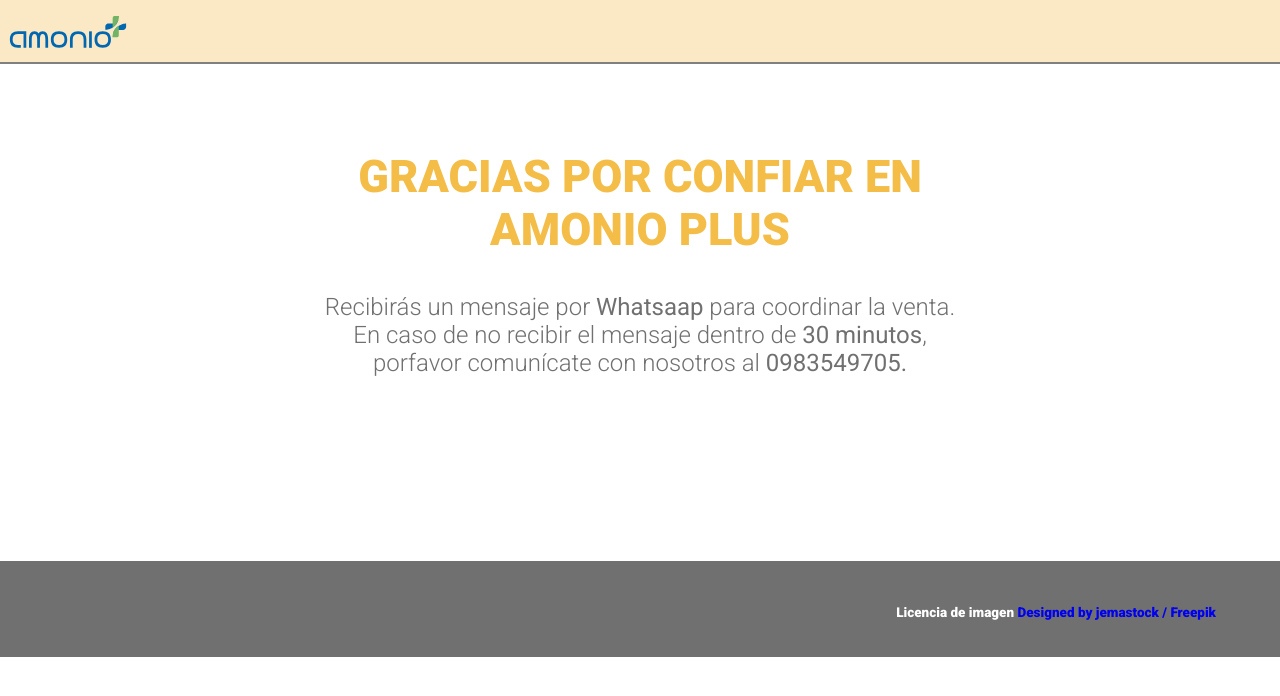
After one commit to bryangurumendi/amonioplus, a Django app: template templates/registro.html in a window 1280 px wide. The commit adds this page. Shown: the top 696 px of the page. Run offline with Django 3.2, Linux system fonts and the light colour scheme; the template is opened without the code that fills it, so the values that code supplies are empty.

Commit message:
nuevo html de registro exitoso

```diff
--- a/applications/persona/urls.py
+++ b/applications/persona/urls.py
@@ -11,4 +11,10 @@ urlpatterns = [
         views.PedidoAmonio.as_view(),
         name='inicio',
     ),
+
+    path(
+        'succesfull/',
+        views.Exitoso.as_view(),
+        name='succesfull',
+    ),
 ]
--- a/static/css/style.css
+++ b/static/css/style.css
@@ -271,3 +271,30 @@ h4{
     text-decoration: none;
   }
 }
+
+.container-registro{
+  width: 90%;
+  margin: 150px auto;
+}
+
+@media screen and (min-width: 480px){
+  .container-registro{
+    width: 70%;
+    margin: 150px auto;
+  }
+}
+
+@media screen and (min-width: 768px){
+  .container-registro{
+    width: 60%;
+    margin: 150px auto;
+  }
+}
+
+@media screen and (min-width:1024px){
+  .container-registro{
+    width: 50%;
+    margin: 150px auto 0;
+  }
+
+}
--- /dev/null
+++ b/templates/registro.html
@@ -0,0 +1,41 @@
+{% load static %}
+
+<!DOCTYPE html>
+<html lang="en">
+<head>
+  <meta charset="UTF-8">
+  <meta name="viewport" content="width=device-width, initial-scale=1.0">
+  <title>Registro</title>
+  <link href="https://fonts.googleapis.com/css2?family=Roboto:wght@100;300;400;700;900&display=swap" rel="stylesheet">
+  <link rel="stylesheet" href="{% static 'css/style.css' %}">
+</head>
+<body>
+  <header>
+    <div class="container-header">
+      <img class="img-header" src="{% static 'img/logo-amonio-plus.svg' %}" alt="amonio plus"></img>
+    </div>
+  </header>
+  <section>
+    <div class="container-registro">
+      <h1 class="h1-regustro">GRACIAS POR CONFIAR EN AMONIO PLUS</h1>
+      <P class="p-registro">
+        Recibirás un mensaje por <strong>Whatsaap</strong> para coordinar la venta. En caso de no recibir el mensaje dentro de <strong>30 minutos</strong>, porfavor comunícate con nosotros al <strong>0983549705.</strong>
+      </P>
+    </div>
+  </section>
+  <footer>
+    <div class="container-footer">
+      <!-- <h4 class="cookies">
+        Politica de cookies
+      </h4>
+      <h4 class="footer-privacidad">
+        Politica de privacidad
+      </h4> -->
+      <h4 class="licencia">
+        Licencia de imagen
+        <a href="http://www.freepik.com" target="blank">Designed by jemastock / Freepik</a>
+      </h4>
+    </div>
+  </footer>
+</body>
+</html>
```
Also changed, not shown: applications/persona/views.py (+11 -3 lines).
